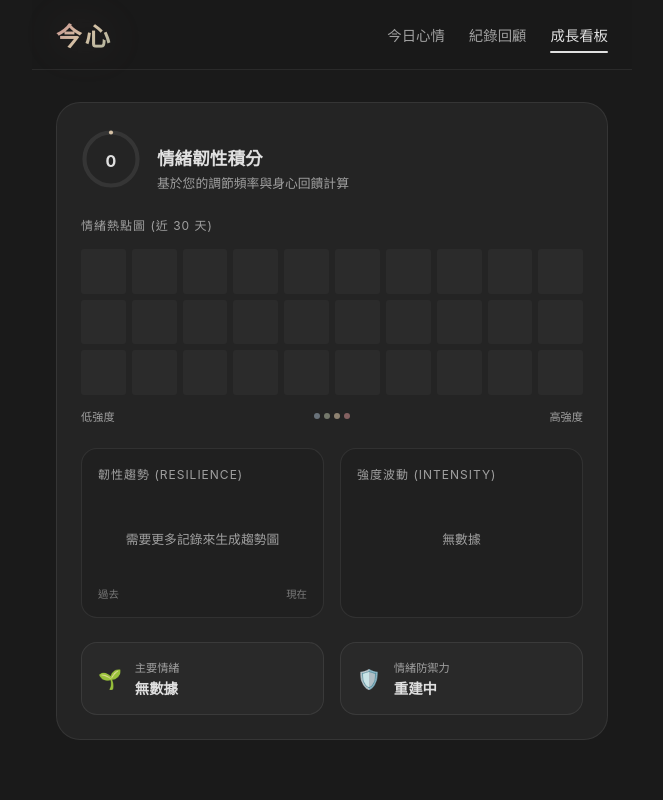
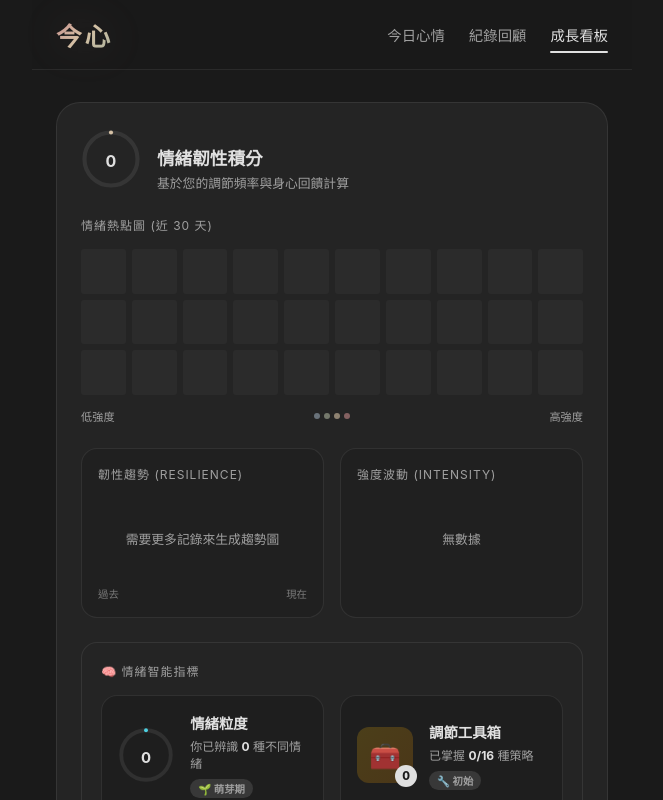
Before and after one commit to samulee003/EQ-monitor, a React (Vite) app: page / in a window 1280 px wide. Both pictures are taken after a click on the button "成長看板". Shown: the top 800 px of the page, without its empty margins (308-971 px from the left). Built offline with nearby package versions, Linux system fonts and the light colour scheme.

Commit message:
feat(dashboard): add neuroscience-informed emotional intelligence metrics - Add emotional granularity score and regulation strategy diversity

```diff
--- a/src/components/GrowthDashboard.tsx
+++ b/src/components/GrowthDashboard.tsx
@@ -1,11 +1,13 @@
 import React, { useMemo } from 'react';
-import { resilienceService, DailyResilience } from '../services/ResilienceService';
+import { resilienceService, DailyResilience, GranularityData, StrategyDiversityData } from '../services/ResilienceService';
 
 const GrowthDashboard: React.FC = () => {
     const data: DailyResilience[] = useMemo(() => resilienceService.getDashboardData(), []);
     const overallScore = useMemo(() => resilienceService.getOverallScore(), []);
     const heatmapData = useMemo(() => resilienceService.getHeatmapData(), []);
     const intensityData = useMemo(() => resilienceService.getIntensityData(), []);
+    const granularity: GranularityData = useMemo(() => resilienceService.getEmotionalGranularity(), []);
+    const diversity: StrategyDiversityData = useMemo(() => resilienceService.getStrategyDiversity(), []);
 
     // Simple SVG Line Chart logic
     const maxScore = 100;
@@ -105,6 +107,57 @@ const GrowthDashboard: React.FC = () => {
                             </div>
                         ))}
                         {intensityData.length === 0 && <div className="empty-chart">無數據</div>}
+                    </div>
+                </div>
+            </div>
+
+            {/* 神經科學導向指標 - Phase 1 */}
+            <div className="neuroscience-metrics">
+                <label className="heading-sm">🧠 情緒智能指標</label>
+                <div className="metrics-grid">
+                    {/* 情緒粒度分數 */}
+                    <div className="metric-card granularity-card">
+                        <div className="metric-visual">
+                            <svg viewBox="0 0 36 36" className="circular-chart">
+                                <path className="circle-bg" d="M18 2.0845 a 15.9155 15.9155 0 0 1 0 31.831 a 15.9155 15.9155 0 0 1 0 -31.831" />
+                                <path className="circle granularity" strokeDasharray={`${granularity.score}, 100`} d="M18 2.0845 a 15.9155 15.9155 0 0 1 0 31.831 a 15.9155 15.9155 0 0 1 0 -31.831" />
+                                <text x="18" y="20.35" className="percentage">{granularity.uniqueEmotions.length}</text>
+                            </svg>
+                        </div>
+                        <div className="metric-info">
+                            <h4>情緒粒度</h4>
+                            <p className="metric-desc">你已辨識 <strong>{granularity.uniqueEmotions.length}</strong> 種不同情緒</p>
+                            <div className="metric-level">
+                                <span className={`level-badge ${granularity.level}`}>
+                                    {granularity.level === 'beginner' && '🌱 萌芽期'}
+                                    {granularity.level === 'growing' && '🌿 成長中'}
+                                    {granularity.level === 'rich' && '🌳 豐富'}
+                                    {granularity.level === 'expert' && '✨ 專家'}
+                                </span>
+                            </div>
+                        </div>
+                    </div>
+
+                    {/* 調節策略多樣性 */}
+                    <div className="metric-card diversity-card">
+                        <div className="metric-visual">
+                            <div className="toolbox-icon">
+                                <span className="toolbox-emoji">🧰</span>
+                                <span className="tool-count">{diversity.usedStrategies.length}</span>
+                            </div>
+                        </div>
+                        <div className="metric-info">
+                            <h4>調節工具箱</h4>
+                            <p className="metric-desc">已掌握 <strong>{diversity.usedStrategies.length}/{diversity.totalPossible}</strong> 種策略</p>
+                            <div className="metric-level">
+                                <span className={`level-badge ${diversity.level}`}>
+                                    {diversity.level === 'starter' && '🔧 初始'}
+                                    {diversity.level === 'developing' && '🛠️ 發展中'}
+                                    {diversity.level === 'diverse' && '⚙️ 多元'}
+                                    {diversity.level === 'master' && '🏆 大師'}
+                                </span>
+                            </div>
+                        </div>
                     </div>
                 </div>
             </div>
@@ -210,6 +263,78 @@ const GrowthDashboard: React.FC = () => {
                 }
                 .bar-label { font-size: 0.6rem; color: var(--text-secondary); opacity: 0.7; }
 
+                /* Neuroscience Metrics - Phase 1 */
+                .neuroscience-metrics {
+                    background: var(--bg-secondary);
+                    border-radius: var(--radius-md);
+                    padding: 1.2rem;
+                    border: 1px solid var(--glass-border);
+                }
+                .metrics-grid { display: grid; grid-template-columns: 1fr 1fr; gap: 1rem; margin-top: 1rem; }
+                @media (max-width: 500px) { .metrics-grid { grid-template-columns: 1fr; } }
+
+                .metric-card {
+                    display: flex;
+                    align-items: center;
+                    gap: 1rem;
+                    padding: 1rem;
+                    background: rgba(0,0,0,0.15);
+                    border-radius: var(--radius-md);
+                    border: 1px solid var(--glass-border);
+                    transition: transform 0.2s, box-shadow 0.2s;
+                }
+                .metric-card:hover { transform: translateY(-2px); box-shadow: 0 4px 20px rgba(0,0,0,0.2); }
+
+                .metric-visual { flex-shrink: 0; }
+                .metric-visual .circular-chart { width: 56px; height: 56px; }
+                .metric-visual .circle.granularity { stroke: #4DD0E1; }
+
+                .toolbox-icon {
+                    width: 56px;
+                    height: 56px;
+                    background: linear-gradient(135deg, rgba(255,193,7,0.2), rgba(255,152,0,0.2));
+                    border-radius: 12px;
+                    display: flex;
+                    flex-direction: column;
+                    align-items: center;
+                    justify-content: center;
+                    position: relative;
+                }
+                .toolbox-emoji { font-size: 1.6rem; filter: saturate(0.7); }
+                .tool-count {
+                    position: absolute;
+                    bottom: -4px;
+                    right: -4px;
+                    background: var(--text-primary);
+                    color: var(--bg-color);
+                    width: 22px;
+                    height: 22px;
+                    border-radius: 50%;
+                    font-size: 0.7rem;
+                    font-weight: 800;
+                    display: flex;
+                    align-items: center;
+                    justify-content: center;
+                }
+
+                .metric-info h4 { font-size: 0.9rem; font-weight: 700; margin: 0 0 4px 0; color: var(--text-primary); }
+                .metric-desc { font-size: 0.75rem; color: var(--text-secondary); margin: 0 0 6px 0; }
+                .metric-desc strong { color: var(--text-primary); }
+
+                .level-badge {
+                    display: inline-block;
+                    padding: 2px 8px;
+                    font-size: 0.65rem;
+                    border-radius: 20px;
+                    background: rgba(255,255,255,0.08);
+                    color: var(--text-secondary);
+                    font-weight: 600;
+                }
+                .level-badge.beginner, .level-badge.starter { background: rgba(158,158,158,0.2); }
+                .level-badge.growing, .level-badge.developing { background: rgba(76,175,80,0.2); color: #81C784; }
+                .level-badge.rich, .level-badge.diverse { background: rgba(33,150,243,0.2); color: #64B5F6; }
+                .level-badge.expert, .level-badge.master { background: rgba(255,193,7,0.2); color: #FFD54F; }
+
                 .insights-grid { display: grid; grid-template-columns: 1fr 1fr; gap: 1rem; }
                 .insight-item {
                     padding: 1rem;
--- a/src/services/ResilienceService.ts
+++ b/src/services/ResilienceService.ts
@@ -24,6 +24,28 @@ export interface IntensityData {
     label: string;
     value: number;
 }
+
+export interface GranularityData {
+    uniqueEmotions: string[];
+    totalPossible: number;
+    score: number;
+    level: 'beginner' | 'growing' | 'rich' | 'expert';
+}
+
+export interface StrategyDiversityData {
+    usedStrategies: string[];
+    totalPossible: number;
+    score: number;
+    level: 'starter' | 'developing' | 'diverse' | 'master';
+}
+
+// All available strategies across all quadrants
+const ALL_STRATEGIES = [
+    '引導式深呼吸', '5-4-3-2-1 接地法', '強效宣洩', '冰水刺激',
+    '感恩清單', '傳遞喜悅', '目標設定', '慶祝舞動',
+    '暖心儀式', '微小掌控', '自我慈悲', '觀察植物',
+    '三分鐘靜坐', '慢讀時刻', '隨意塗鴉', '數位離線'
+];
 
 class ResilienceService {
     /**
@@ -122,6 +144,70 @@ class ResilienceService {
             value: log.intensity || 5
         })).reverse();
     }
+
+    /**
+     * getEmotionalGranularity
+     * Calculates the diversity of emotions the user has identified.
+     * Higher granularity = better emotional awareness (Lisa Feldman Barrett's research)
+     */
+    getEmotionalGranularity(): GranularityData {
+        const logs: RulerLogEntry[] = storageService.getLogs();
+        const uniqueEmotions = new Set<string>();
+
+        logs.forEach((log: RulerLogEntry) => {
+            if (log.emotion?.name) {
+                uniqueEmotions.add(log.emotion.name);
+            }
+        });
+
+        const uniqueList = Array.from(uniqueEmotions);
+        const totalPossible = 100; // Total emotions in emotionData.ts
+        const score = Math.round((uniqueList.length / totalPossible) * 100);
+
+        let level: GranularityData['level'] = 'beginner';
+        if (score >= 30) level = 'expert';
+        else if (score >= 15) level = 'rich';
+        else if (score >= 5) level = 'growing';
+
+        return {
+            uniqueEmotions: uniqueList,
+            totalPossible,
+            score,
+            level
+        };
+    }
+
+    /**
+     * getStrategyDiversity
+     * Calculates the variety of regulation strategies the user has practiced.
+     * More diverse strategies = better emotional flexibility
+     */
+    getStrategyDiversity(): StrategyDiversityData {
+        const logs: RulerLogEntry[] = storageService.getLogs();
+        const usedStrategies = new Set<string>();
+
+        logs.forEach((log: RulerLogEntry) => {
+            if (log.regulating?.selectedStrategies) {
+                log.regulating.selectedStrategies.forEach((s: string) => usedStrategies.add(s));
+            }
+        });
+
+        const usedList = Array.from(usedStrategies);
+        const totalPossible = ALL_STRATEGIES.length;
+        const score = Math.round((usedList.length / totalPossible) * 100);
+
+        let level: StrategyDiversityData['level'] = 'starter';
+        if (score >= 75) level = 'master';
+        else if (score >= 50) level = 'diverse';
+        else if (score >= 25) level = 'developing';
+
+        return {
+            usedStrategies: usedList,
+            totalPossible,
+            score,
+            level
+        };
+    }
 }
 
 export const resilienceService = new ResilienceService();
```
